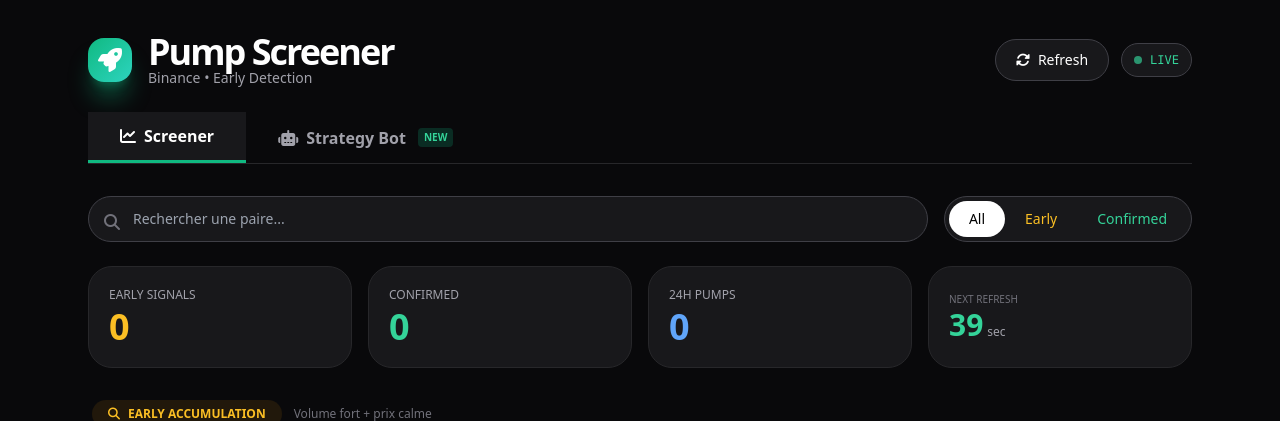
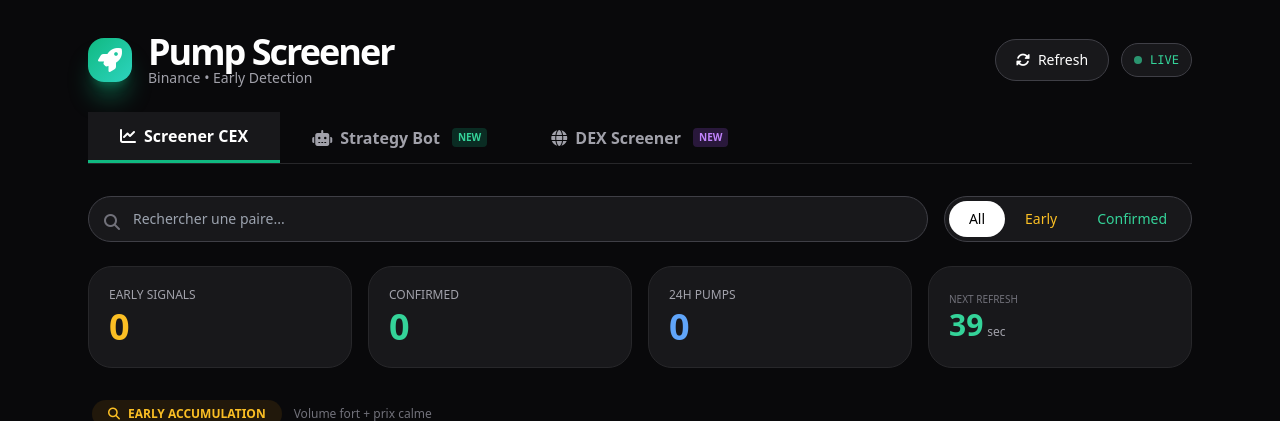
Before and after one commit to farahei-create/crypto-pump-screener, a Flask app: page / in a window 1280 px wide. Shown: the top 421 px of the page. Run offline with Flask 3, Linux system fonts and the light colour scheme; data that the repository does not hold is empty; some libraries are stand-ins or nearby versions.

Commit message:
Update navigation tabs to include DEX Screener

```diff
--- a/templates/index.html
+++ b/templates/index.html
@@ -49,12 +49,17 @@
         <div class="flex border-b border-zinc-800 mb-8">
             <a href="/" class="nav-tab active px-8 py-3 font-semibold flex items-center gap-x-2 border-b-2 border-emerald-500 text-white">
                 <i class="fas fa-chart-line"></i>
-                <span>Screener</span>
+                <span>Screener CEX</span>
             </a>
             <a href="/bot" class="nav-tab px-8 py-3 font-semibold flex items-center gap-x-2 text-zinc-400 hover:text-white">
                 <i class="fas fa-robot"></i>
                 <span>Strategy Bot</span>
                 <span class="ml-1 text-[10px] px-1.5 py-0.5 bg-emerald-500/20 text-emerald-400 rounded">NEW</span>
+            </a>
+            <a href="/dex" class="nav-tab px-8 py-3 font-semibold flex items-center gap-x-2 text-zinc-400 hover:text-white">
+                <i class="fas fa-globe"></i>
+                <span>DEX Screener</span>
+                <span class="ml-1 text-[10px] px-1.5 py-0.5 bg-purple-500/20 text-purple-400 rounded">NEW</span>
             </a>
         </div>
 
```
